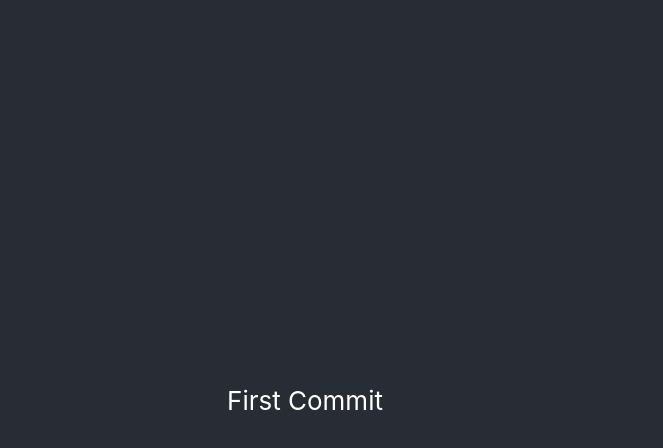
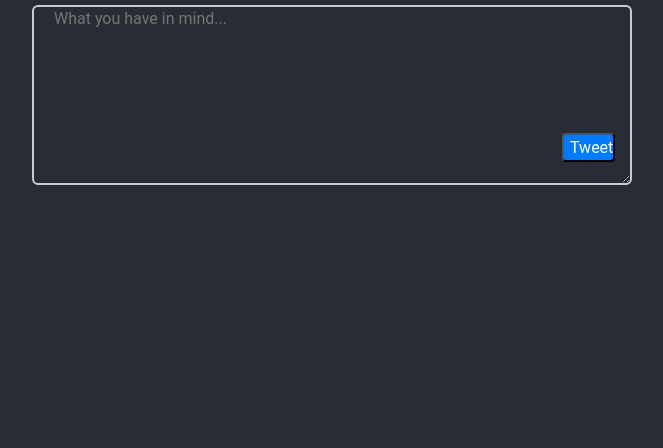
Before and after one commit to Itc-bootcamp-2019/micro-blogging-front-end-DecoGenes, a React (Create React App) app: page / in a window 1280 px wide. Shown: the top 448 px of the page, without its empty margins (335-998 px from the left). Built offline with nearby package versions, Linux system fonts and the light colour scheme.

Commit message:
First milestone, need fix on text css n timestamp

```diff
--- a/package.json
+++ b/package.json
@@ -6,9 +6,11 @@
     "@testing-library/jest-dom": "^4.2.4",
     "@testing-library/react": "^9.4.0",
     "@testing-library/user-event": "^7.1.2",
+    "axios": "^0.19.0",
     "react": "^16.12.0",
     "react-dom": "^16.12.0",
-    "react-scripts": "3.3.0"
+    "react-scripts": "3.3.0",
+    "uuid": "^3.3.3"
   },
   "scripts": {
     "start": "react-scripts start",
--- a/src/App.css
+++ b/src/App.css
@@ -1,5 +1,6 @@
 .App {
   text-align: center;
+  background-color: #E5E5E5;
 }
 
 .App-logo {
@@ -18,8 +19,6 @@
   min-height: 100vh;
   display: flex;
   flex-direction: column;
-  align-items: center;
-  justify-content: center;
   font-size: calc(10px + 2vmin);
   color: white;
 }
--- a/src/App.js
+++ b/src/App.js
@@ -1,14 +1,52 @@
 import React from 'react';
 import './App.css';
+import TweetContext from "./components/context/TweetContext";
+import Tweets from './components/Tweets/index';
+import TweetsList from './components/TweetList/index';
 
-function App() {
+
+class App extends React.Component {
+  constructor(props) {
+    super(props);
+    this.state = {
+      tweets: [],
+      dateStamp:[],
+      addTweet: this.handleOnTweet.bind(this)
+    };
+  }
+
+  componentWillMount() {
+    // update to if statement at the end
+    localStorage.getItem('tweets') && this.setState({
+      tweets: JSON.parse(localStorage.getItem('tweets'))
+    })
+  }
+
+  componentWillUpdate(nextProps, nextStage) {
+    localStorage.setItem('tweets', JSON.stringify(nextStage.tweets), [nextProps]);
+  }
+
+  handleOnTweet(tweet) {
+    const newDate = new Date().toISOString()
+    const { tweets, dateNow } = this.state
+    const tweetList = [tweet, ...tweets]
+    this.setState({ tweets: tweetList, dateStamp: newDate });
+    localStorage.setItem('tweets', JSON.stringify(tweetList));
+  }
+
+  render() {
+
     return (
       <div className="App">
         <header className="App-header">
-        <div>First Commit</div>
+          <TweetContext.Provider value={this.state}>
+            <Tweets />
+            <TweetsList />
+          </TweetContext.Provider>
         </header>
       </div>
     );
   }
+}
 
-export default App;
+export default App
--- /dev/null
+++ b/src/components/TweetList/index.js
@@ -0,0 +1,25 @@
+import React from 'react';
+import TweetContext from "../context/TweetContext";
+import './style.css'
+
+const TweetsList = (props) => {
+    return (
+        <TweetContext.Consumer>
+            {({ tweets, dateStamp }) => (
+                tweets.map(tweet => (
+                    <div
+                        className='tweetContainerDisplay tweetTextDisplay'
+                    >
+                        <p className='usarName'>Andre</p>
+                        <p className='dateStamp' key={dateStamp}>{dateStamp}</p>
+                        <p key={tweet}>
+                            {tweet}
+                        </p>
+                    </div>
+                ))
+            )}
+        </TweetContext.Consumer>
+    );
+};
+
+export default TweetsList;
--- /dev/null
+++ b/src/components/TweetList/style.css
@@ -0,0 +1,68 @@
+.tweetTextDisplay {
+  position: relative;
+  width: 455px;
+  height: 32px;
+  left: 387px;
+  top: 253px;
+
+  font-family: Roboto;
+  font-style: normal;
+  font-weight: normal;
+  font-size: 14px;
+  line-height: 16px;
+
+  color: #ffffff;
+}
+
+.tweetContainerPlacing {
+  margin-bottom: 10px;
+}
+
+.tweetContainerDisplay {
+  position: relative;
+  width: 600px;
+  height: 100px;
+  left: 367px;
+  top: 205px;
+  margin-bottom: 10px;
+
+  background: #343a40;
+  border-radius: 6px;
+}
+
+.usarName {
+  width: 162px;
+  height: 12px;
+  left: 387px;
+  top: 225px;
+  padding-left: 10px;
+
+  font-family: Roboto;
+  font-style: normal;
+  font-weight: normal;
+  font-size: 14px;
+  line-height: 16px;
+  display: flex;
+  align-items: center;
+
+  color: #6c757d;
+}
+
+.dateStamp {
+  position: absolute;
+  width: 169px;
+  height: 16px;
+  left: 778px;
+  top: 223px;
+
+  font-family: Roboto;
+  font-style: normal;
+  font-weight: normal;
+  font-size: 14px;
+  line-height: 16px;
+  display: flex;
+  align-items: center;
+  text-align: right;
+
+  color: #6c757d;
+}
--- /dev/null
+++ b/src/components/Tweets/index.js
@@ -0,0 +1,57 @@
+import React from 'react';
+import TweetContext from '../context/TweetContext';
+import './style.css'
+
+export default class Tweets extends React.Component {
+    constructor(props) {
+        super(props);
+        this.state = {
+            tweet: '',
+            lengthValid: true,
+            errorMsg: false
+        };
+    }
+
+
+    handleOnTweetChange(event) {
+        this.setState({ tweet: event.target.value });
+        if (this.state.tweet.length > 140) {
+            this.setState({ lengthValid: false })
+            this.setState({ errorMsg: true })
+
+        } else {
+            this.setState({ lengthValid: true })
+            this.setState({ errorMsg: false })
+        }
+    }
+
+    render() {
+        const { tweet, lengthValid, errorMsg } = this.state;
+        return (
+            <TweetContext.Consumer>
+                {({ addTweet, tweets }) => (
+                    <div>
+                        <textarea
+                            name='tweet'
+                            className='textTweet containerTweet'
+                            onChange={event => this.handleOnTweetChange(event)}
+                            placeholder='What you have in mind...'
+                        ></textarea>
+                        {errorMsg && <div className='errorMsgContainer'>
+                            <p className='errorMsgText'>The tweet can't contain more then 140 chars.
+                            </p>
+                        </div>}
+                            <button
+                                name='tweetBtn'
+                                onClick={() => addTweet(tweet)}
+                                className='tweetButton tweetButtonText'
+                                disabled={!lengthValid}
+                            >
+                                Tweet
+                        </button>
+                    </div>
+                )}
+            </TweetContext.Consumer>
+        );
+    }
+}
--- /dev/null
+++ b/src/components/Tweets/style.css
@@ -0,0 +1,87 @@
+.textTweet {
+  font-family: Roboto;
+  font-style: normal;
+  font-weight: normal;
+  font-size: 16px;
+  line-height: 19px;
+
+  color: #cccccc;
+}
+
+.containerTweet {
+  position: absolute;
+  width: 600px;
+  height: 180px;
+  left: 367px;
+  top: 5px;
+
+  border: 2px solid #cccccc;
+  box-sizing: border-box;
+  border-radius: 6px;
+  background-color: #282c34;
+  padding-bottom: 120px;
+  padding-left: 20px;
+}
+
+.tweetButton {
+  position: absolute;
+  width: 68px;
+  height: 34px;
+  left: 889px;
+  top: 131px;
+
+  background: #007bff;
+  border-radius: 4px;
+}
+
+.tweetButtonText {
+  position: absolute;
+  width: 53px;
+  height: 29px;
+  left: 897px;
+  top: 133px;
+
+  font-family: Roboto;
+  font-style: normal;
+  font-weight: normal;
+  font-size: 16px;
+  line-height: 19px;
+  display: flex;
+  align-items: center;
+  text-align: center;
+
+  color: #ffffff;
+}
+
+.tweetButton:disabled {
+  background-color: gray;
+}
+
+.errorMsgContainer {
+  position: absolute;
+  width: 338px;
+  height: 29px;
+  left: 383px;
+  top: 136px;
+
+  background: #f8d7da;
+  border: 1px solid #f5c6cb;
+  box-sizing: border-box;
+  border-radius: 4px;
+}
+
+.errorMsgText {
+  height: 0px;
+  padding-left: 23px;
+
+  font-family: Roboto;
+  font-style: normal;
+  font-weight: normal;
+  font-size: 16px;
+  line-height: 19px;
+  display: flex;
+  align-items: center;
+  text-align: center;
+
+  color: #721c24;
+}
--- /dev/null
+++ b/src/components/context/TweetContext.js
@@ -0,0 +1,9 @@
+import React from 'react';
+
+const TweetContext = React.createContext({
+  tweets: [],
+  dateStamp: [],
+  addTweet: (tweet) => { }
+});
+
+export default TweetContext;
```
Also changed, not shown: src/lib/api.js (added, +9 -0 lines), 1 other file (tests, documents, lock files or other folders). Lines whose indentation alone changed are shown as unchanged.
